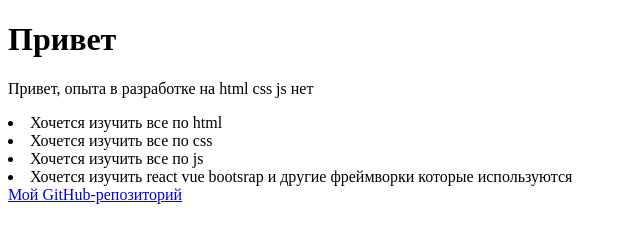
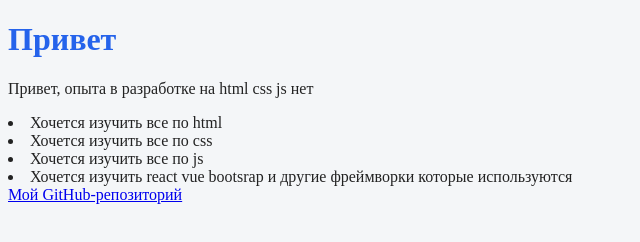
Before and after one commit to esdeeNero/Fullstack, a plain HTML site: page index.html in a window 1280 px wide. Shown: the whole page, without its empty margins (0-640 px from the left). Drawn offline with Linux system fonts and the light colour scheme.

Commit message:
Update index.html

```diff
--- a/index.html
+++ b/index.html
@@ -1,13 +1,12 @@
-
 <!DOCTYPE html>
 <html lang="ru"><head>
         <meta charset="UTF-8">
         <meta name="viewport" content="width=device-width, initial-scale=1.0">
+        <link rel="stylesheet" href="style.css">
         <title>РадиантШут</title>
         </head><body>
             <header>
-                <h1>Привет</h1>
-            </header>
+                <h1 class="page-title">Привет</h1>            </header>
             <main>
                 <p>Привет, опыта в разработке на html css js нет</p>
             </main>
```
